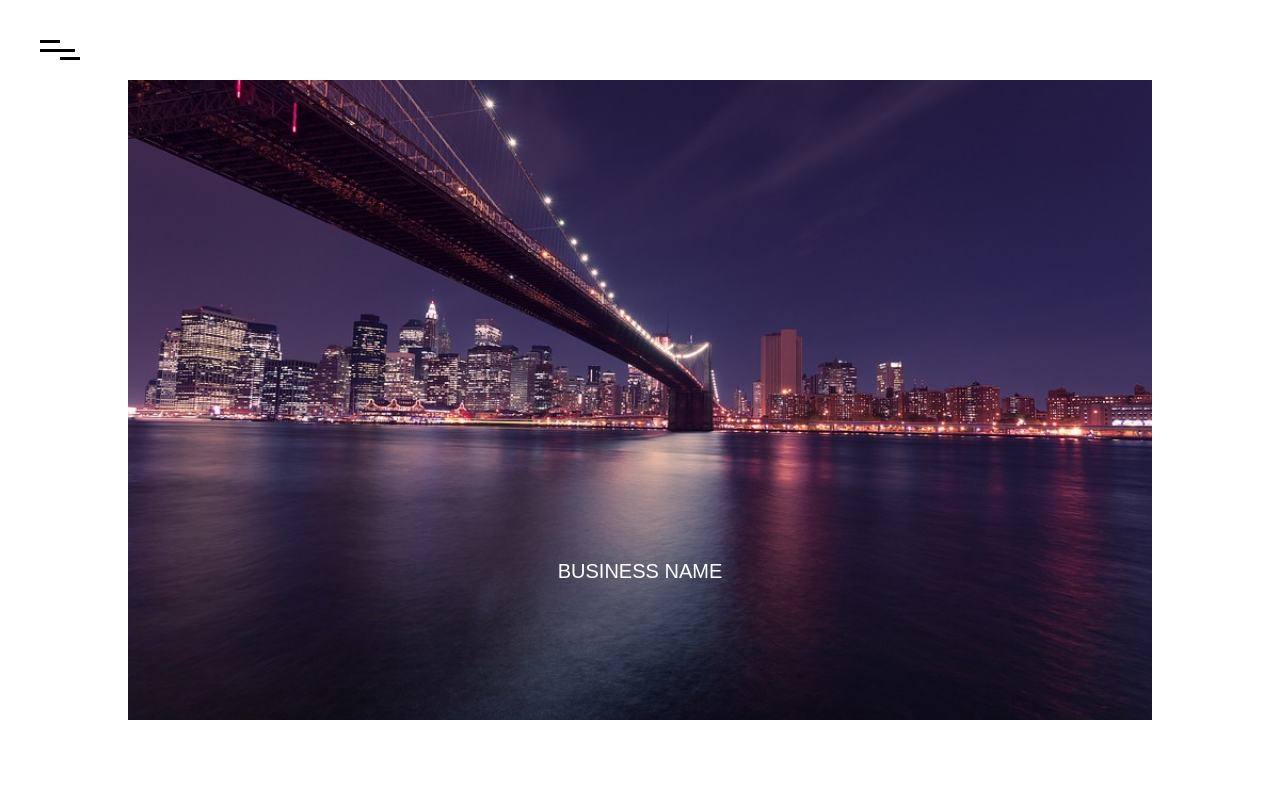
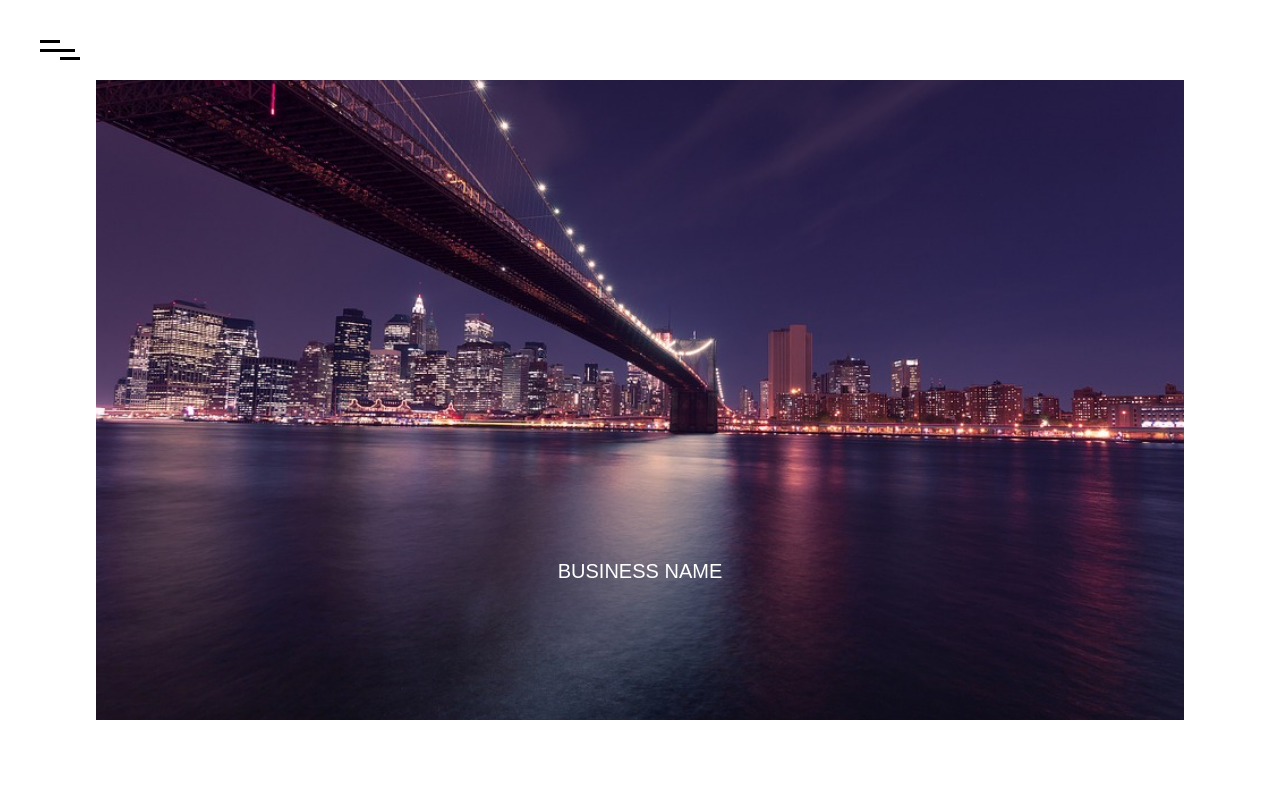
Before and after one commit to Adaxelx/BusinessPage, a React (Create React App) app: page / in a window 1280 px wide. Shown: the top 800 px of the page. Built offline with nearby package versions, Linux system fonts and the light colour scheme.

Commit message:
add home.sass file

```diff
--- a/src/components/Home.js
+++ b/src/components/Home.js
@@ -1,6 +1,6 @@
 import React from 'react';
 import img from '../img/img.jpg'
-import '../css/Home.css'
+import '../css/style.sass'
 
 import About from './About.js'
 
--- /dev/null
+++ b/src/css/_Home.sass
@@ -0,0 +1,26 @@
+.home
+    height: 100vh
+    top: 0
+    left: 0
+    width: 100%
+    background-color: white
+    overflow-x: hidden
+    position: relative
+::-webkit-scrollbar
+    display: none
+.logo
+    color: white
+    text-transform: uppercase
+    font-size: 2rem
+    position: absolute
+    top: 70%
+    text-align: center
+    width: 100%
+.homeImg
+    width: 85%
+    height: 80%
+    object-fit: cover
+    left: 7.5%
+    top: 10%
+    position: absolute
+    transform-style: preserve-3d
--- a/src/css/style.sass
+++ b/src/css/style.sass
@@ -2,3 +2,4 @@
 @import './_mixins.sass'
 @import './_Place.sass'
 @import './_About.sass'
+@import './_Home.sass'
```
